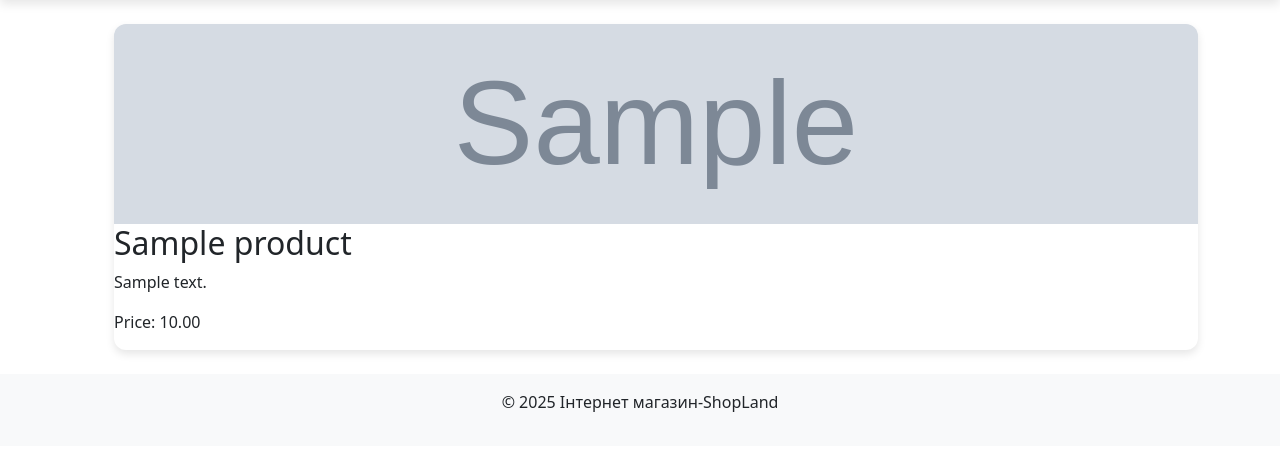
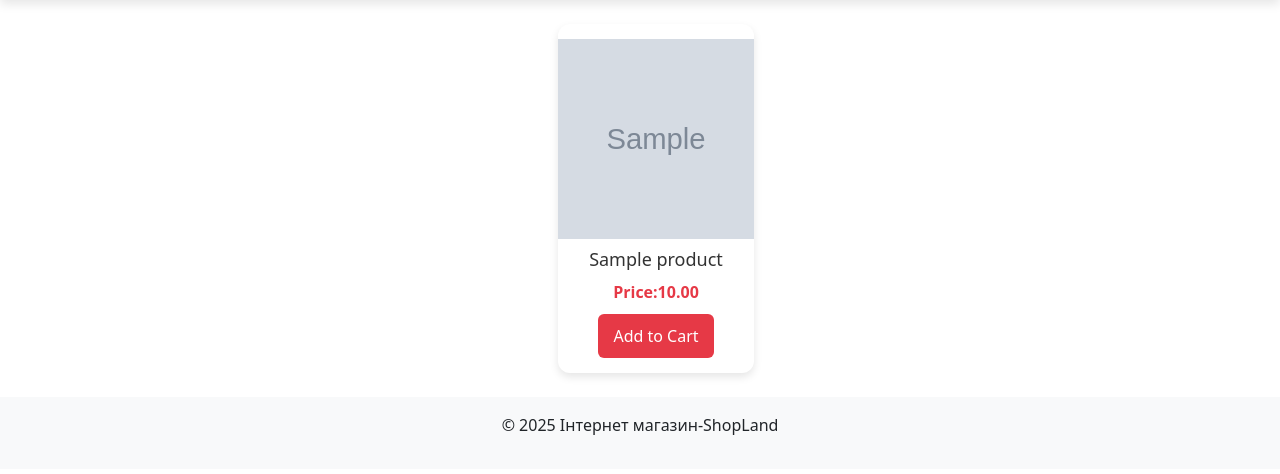
Before and after one commit to maks9856/Online-Shop-pet-project-, a Django app: a page that uses ShopLand/products/templates/products/base.html in a window 1280 px wide. Shown: the part 94-568 px from the top of the page. Run offline with Django 5.2, Linux system fonts and the light colour scheme; tables that the repository leaves empty hold one stand-in row (values such as "Sample post"); grey boxes marked "Sample" are stand-in pictures; parts of the project's set-up code (start-up, migrations or seed data) failed here and were passed over.

Commit message:
add style for product list

```diff
--- a/ShopLand/products/models.py
+++ b/ShopLand/products/models.py
@@ -11,6 +11,7 @@ class Category(models.Model):
         null=True, blank=True,
         related_name='subcategories'
     )
+
     created_at=models.DateTimeField(auto_now_add=True)
     updated_at=models.DateTimeField(auto_now=True)
 
@@ -26,10 +27,13 @@ class Category(models.Model):
 
     def __str__(self):
         return self.name
+    def get_filter_characteristics(self):
+        return self.characteristics.filter(show_in_filters=True)
 
 class Characteristic(models.Model):
     name = models.CharField(max_length=100, unique=True)
     category = models.ForeignKey(Category, on_delete=models.CASCADE, related_name='characteristics')
+    show_in_filters = models.BooleanField(default=False)
     created_at=models.DateTimeField(auto_now_add=True)
     updated_at=models.DateTimeField(auto_now=True)
     class Meta:
--- a/ShopLand/products/static/css/style.css
+++ b/ShopLand/products/static/css/style.css
@@ -182,31 +182,82 @@ body {
     text-decoration: none;
     color: #ff7718;
 }
-.product-list{
+.products-list {
     display: flex;
     flex-wrap: wrap;
     gap: 20px;
     justify-content: center;
+}
 
+.product-item {
+    list-style: none;
+    width: calc(20% - 20px); /* 100% / 5 елементів = 20% ширина для кожного елемента */
+    box-sizing: border-box; /* Забезпечує, що padding не впливає на ширину */
 }
-.product-item{
-    list-style: none;
-}
+
 .product-card {
-    width: 100%;
-
+    display: flex;
+    flex-direction: column;
+    align-items: center;
+    text-align: center;
+    padding: 15px;
     border-radius: 12px;
     box-shadow: 0 4px 8px rgba(0, 0, 0, 0.1);
     overflow: hidden;
     background: #fff;
     transition: transform 0.3s ease, box-shadow 0.3s ease;
 }
+
+.product-card:hover {
+    transform: translateY(-5px);
+    box-shadow: 0 6px 12px rgba(0, 0, 0, 0.15);
+}
+
 .product-card img {
-    width: 100%;
+    width: 300px;
     height: 200px;
-    object-fit: cover;
+    object-fit: contain;
     display: block;
+    border-radius: 8px;
 }
+
+.product-card h2 {
+    font-size: 18px;
+    margin: 10px 0;
+    color: #333;
+    white-space: nowrap;
+    overflow: hidden;
+    text-overflow: ellipsis;
+    max-width: 100%;
+}
+
+.product-card p {
+    font-size: 14px;
+    color: #666;
+    margin-bottom: 10px;
+}
+
+.product-card p.price {
+    font-weight: bold;
+    color: #e63946;
+    font-size: 16px;
+}
+
+.product-card button {
+    background: #e63946;
+    color: #fff;
+    border: none;
+    padding: 10px 15px;
+    border-radius: 6px;
+    cursor: pointer;
+    transition: background 0.3s;
+}
+
+.product-card button:hover {
+    background: #c62839;
+}
+
+
 
 
 
--- a/ShopLand/products/templates/products/base.html
+++ b/ShopLand/products/templates/products/base.html
@@ -64,7 +64,6 @@
                 <div class="modal-body">
                     <div class="container">
                         <div class="row">
-                            <!-- Список категорій -->
                             <div class="col-md-4 container-category">
                                 <ul id="category-list">
                                     {% for node in category_tree %}
@@ -88,6 +87,7 @@
                                                             {% for subnode in node.subcategories %}
                                                                 <li class="subcategory-item">
                                                                    <a class='subcategory-link' href="{% url 'products_category' subnode.category.slug %}">{{ subnode.category.name }}</a>
+
                                                                     {% if subnode.subcategories %}
                                                                         <ul>
                                                                             {% for subsubnode in subnode.subcategories %}
--- a/ShopLand/products/templates/products/products_category.html
+++ b/ShopLand/products/templates/products/products_category.html
@@ -1,21 +1,20 @@
 {% extends "products/base.html" %}
+
 {% block title %}
 {{ category.name }} - ShopLand
 {% endblock title %}
+
 {% block content %}
-
   <ul class="products-list">
     {% for product in products %}
       <li class="product-item">
         <div class="product-card">
-            <img src="{{product.img.url}}" alt="{{ product.name }}">
-            <h2>{{ product.name }}</h2>
-            <p>{{ product.description }}</p>
-            <p>Price: {{ product.price }}</p>
+          <img src="{{ product.img.url }}" alt="{{ product.name }}">
+          <h2>{{ product.name|slice:":40" }}{% if product.name|length > 40 %}...{% endif %}</h2>
+          <p class="price">Price:{{ product.price }}</p>
+          <button>Add to Cart</button>
         </div>
       </li>
     {% endfor %}
   </ul>
-
-
 {% endblock content %}
--- a/ShopLand/products/views.py
+++ b/ShopLand/products/views.py
@@ -14,6 +14,7 @@ def category_detail(request,slug):
     category = get_object_or_404(Category,slug=slug)
     category_tree = get_category_tree()
     subcategories = category.subcategories.all()
+
     context={
      'category': category,
      'category_tree': category_tree,
```
Also changed, not shown: ShopLand/products/migrations/0006_characteristic_show_in_filters.py (added). Lines whose indentation alone changed are shown as unchanged.
